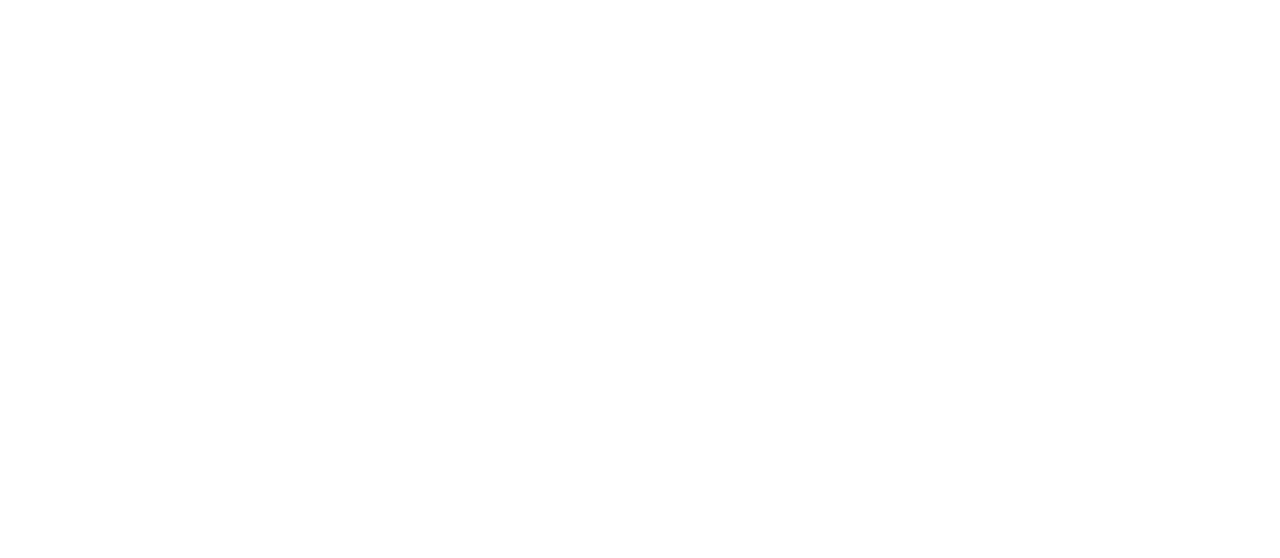
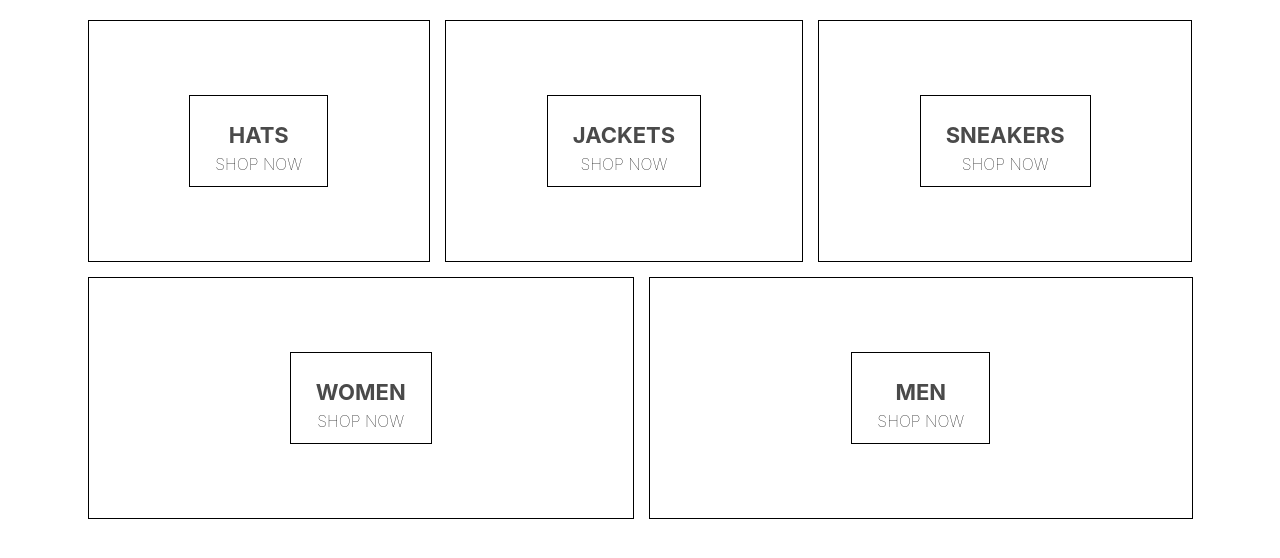
Before and after one commit to Jesusliang/crwn-clothing, a React (Create React App) app: page / in a window 1280 px wide. Shown: the top 558 px of the page. Built offline with nearby package versions, Linux system fonts and the light colour scheme.

Commit message:
first commit

```diff
--- a/src/App.js
+++ b/src/App.js
@@ -2,7 +2,11 @@
 import HomePage from "./homepage.component";
 
 function App() {
-  return <div></div>;
+  return (
+    <div>
+      <HomePage />
+    </div>
+  );
 }
 
 export default App;
```
